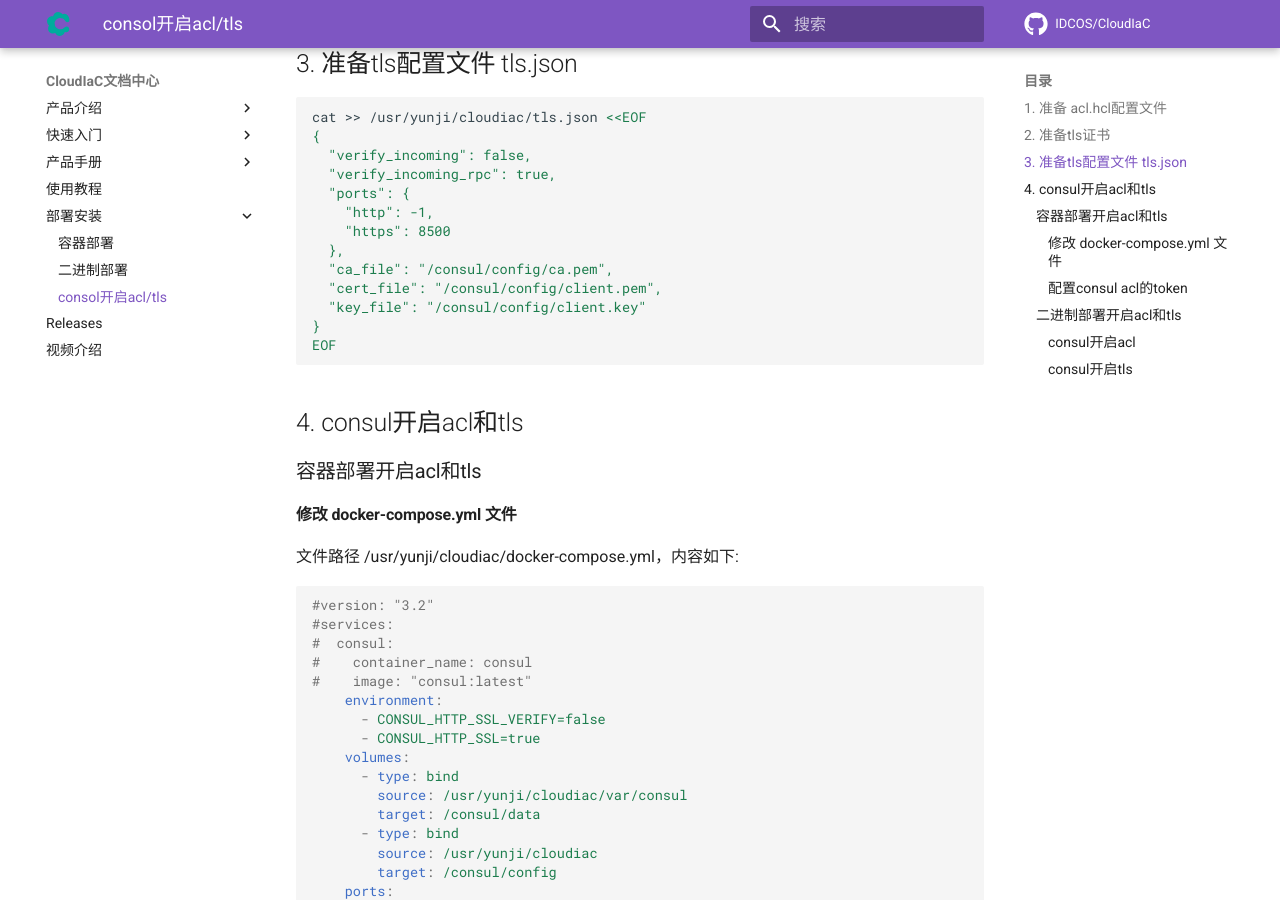
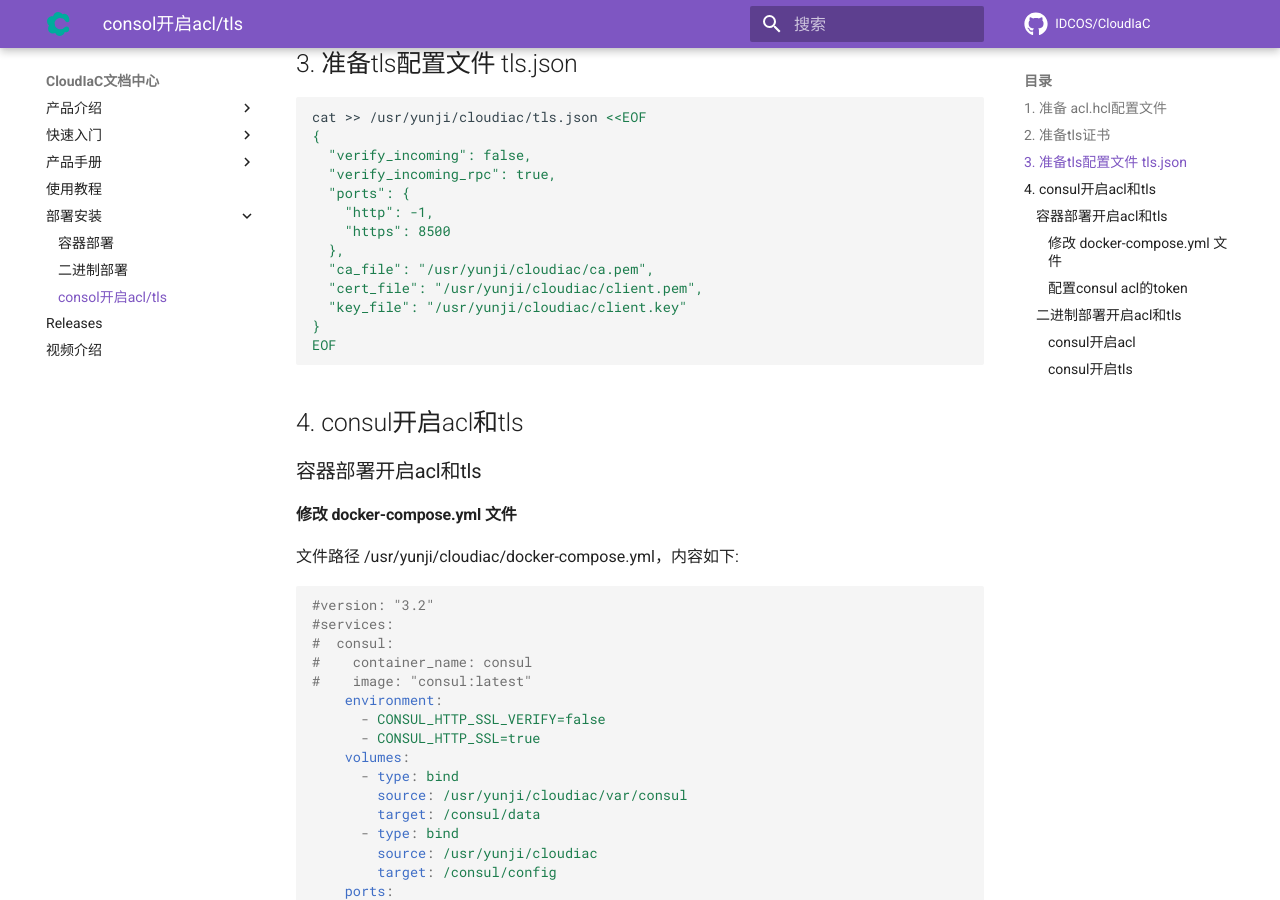
Before and after one commit to idcos/cloudiac, an MkDocs documentation site: the page built from docs/mkdocs/installation/consul.md, in a window 1280 px wide and 900 px high, scrolled down 1192 px. Built offline with MkDocs 1.6.1 and Material for MkDocs 9.7.7, drawn with Linux system fonts in a browser that asks for light colours; comment, search, counter and statistics services are not loaded; the version menu is left out.

Commit message:
调整tls.json配置路径

````diff
--- a/docs/mkdocs/installation/consul.md
+++ b/docs/mkdocs/installation/consul.md
@@ -59,9 +59,9 @@
     "http": -1,
     "https": 8500
   },
-  "ca_file": "/consul/config/ca.pem",
-  "cert_file": "/consul/config/client.pem",
-  "key_file": "/consul/config/client.key"
+  "ca_file": "/usr/yunji/cloudiac/ca.pem",
+  "cert_file": "/usr/yunji/cloudiac/client.pem",
+  "key_file": "/usr/yunji/cloudiac/client.key"
 }
 EOF
 ```
````
